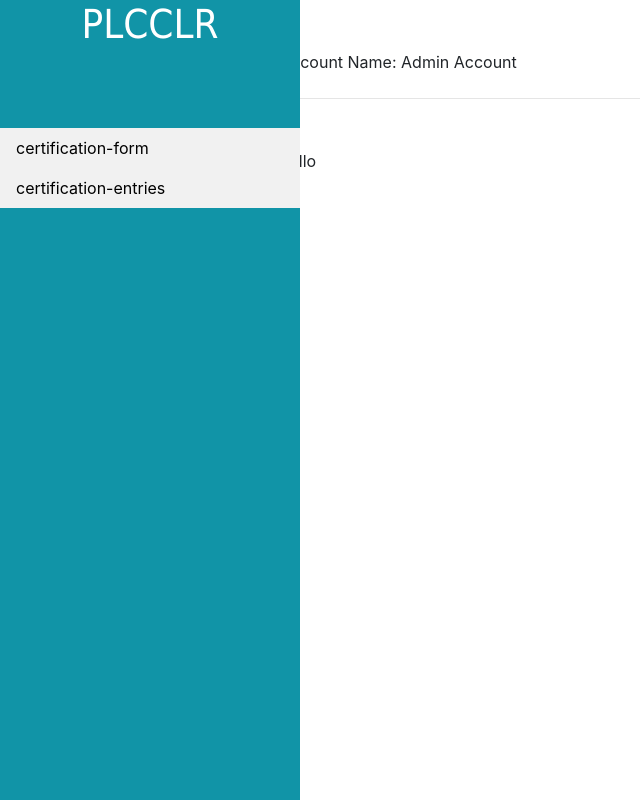
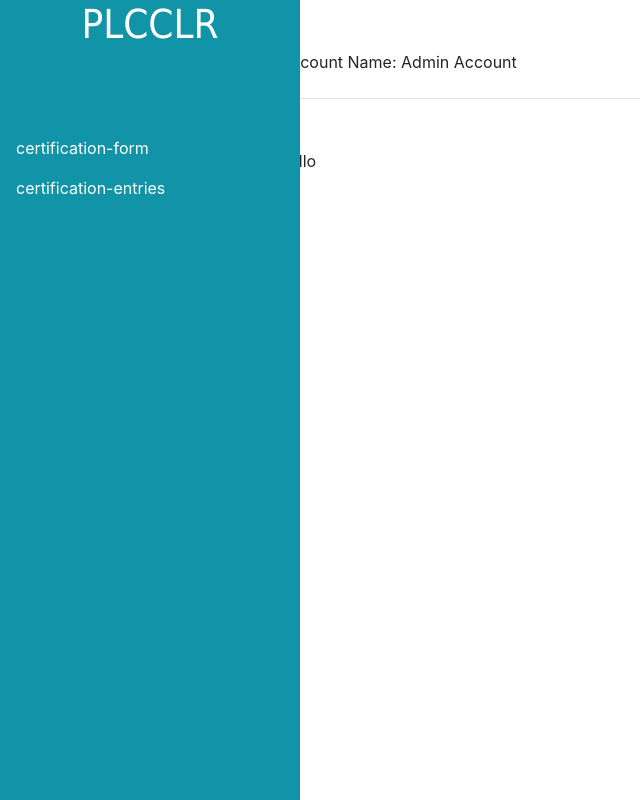
Before and after one commit to octal-laurence/plcclr-ui, a Next.js app: page / in a window 1280 px wide. Shown: the whole page, without its empty margins (0-640 px from the left). Built offline with nearby package versions, Linux system fonts and the light colour scheme.

Commit message:
create navLinks component, state rendering, link routes

```diff
--- a/pages/client/certification-entries/index.js
+++ b/pages/client/certification-entries/index.js
@@ -68,7 +68,9 @@ class CertificationEntries extends React.Component {
     const certificationEntries = this.state.certificationEntries;
 
     return (
-      <Layout>
+      <Layout
+        inSidebarNavLink={this.props.router.asPath}
+      >
         <Box>
           <Box>
             List
--- a/pages/components/navLinks.js
+++ b/pages/components/navLinks.js
@@ -1,36 +1,49 @@
 import React from 'react';
 import styled from 'styled-components';
+import {withRouter} from 'next/router';
 
 // UI
-import Container from './container';
-import Header from '../ui/header';
 import theme from '../ui/styles/theme';
+import routeLinks from '../../routes';
 
 const NavList = styled.ul`
   list-style-type: none;
   margin: 0;
   padding: 0;
   width: 100%;
-  background-color: #f1f1f1;
+  background-color: ${theme.colors.primary};
 `;
 
 const Alink = styled.a`
   display: block;
-  color: #000;
+  color: white;
   padding: 8px 16px;
   text-decoration: none;
+  ${p => (p.active) && `
+    color: #000;
+    background-color: #f1f1f1;
+  `}
 
   &:hover {
-    background-color: #555;
-    color: white;
+    color: #000;
+    border-style: groove;
   }
 `;
 
-export default ({items}) => (
+export default withRouter(({router={}}) => (
   <NavList>
-    { items.map(([label = 'label', route = '/']) => (
-        <li><Alink href={route}>{label}</Alink></li>
+    { Object.entries(routeLinks())
+      .filter(([route, data]) => data.hasOwnProperty(`navLinks`))
+      .map(([route, data], i) => (
+        <li key={i}>
+          <Alink
+            href={route}
+            active={router.asPath === route}
+          >
+            {data.navLinks}
+          </Alink>
+        </li>
       ))
     }
   </NavList>
-);
+));
--- a/pages/components/sidebar.js
+++ b/pages/components/sidebar.js
@@ -36,11 +36,7 @@ class Sidebar extends React.Component {
       >
         <Header centered>PLCCLR</Header>
         <Container>
-          <NavLinks items={[[
-            `certification-form`, `/certification-form`
-          ], [
-            `certification-entries`, `/certification-entries`
-          ]]}/>
+          <NavLinks checkNavLink />
         </Container>
       </Container>
     )
--- a/pages/layout/index.js
+++ b/pages/layout/index.js
@@ -5,26 +5,7 @@ import Head from 'next/head';
 import Sidebar from '../components/sidebar';
 import Box from '../ui/box';
 
-// const Layout = (props) => (
-//   <div className="container-fluid">
-//     <div className="container">
-//       <div>
-//         <label>Account Name:</label>&nbsp;<span>Admin Account</span>
-//       </div>
-//     </div><hr/>
-//     <div
-//       className="container"
-//       style={{
-//         'marginTop': '50px',
-//         'marginBottom': '100px'
-//       }}
-//     >
-//       { props.children }
-//     </div>
-//   </div>
-// );
-
-const Layout = (props) => (
+const Layout = ({children, inSidebarNavLink}) => (
   <Box
     className="container-fluid"
     flexDirection="row"
@@ -46,7 +27,7 @@ const Layout = (props) => (
           'marginBottom': '100px'
         }}
       >
-        { props.children }
+        { children }
       </Box>
     </Box>
   </Box>
--- a/routes/index.js
+++ b/routes/index.js
@@ -1,22 +1,24 @@
 module.exports = () => {
   return {
     '/': {
-      page: '/'
+      page: '/',
     },
     '/certification-form': {
-      page: '/client/certification-form'
+      page: '/client/certification-form',
+      navLinks: 'certification-form',
     },
     '/certification-entries': {
-      page: '/client/certification-entries'
+      page: '/client/certification-entries',
+      navLinks: 'certification-entries',
     },
     '/certification-preview': {
       page: '/client/certification-preview'
     },
     '/404': {
-      page: '/404'
+      page: '/404',
     },
     '/about': {
-      page: '/about'
+      page: '/about',
     }
   }
 }
```
Also changed, not shown: pages/client/certification-form/index.js (+4 -4 lines), api_services/plcclr-api.js (line endings or trailing spaces).
